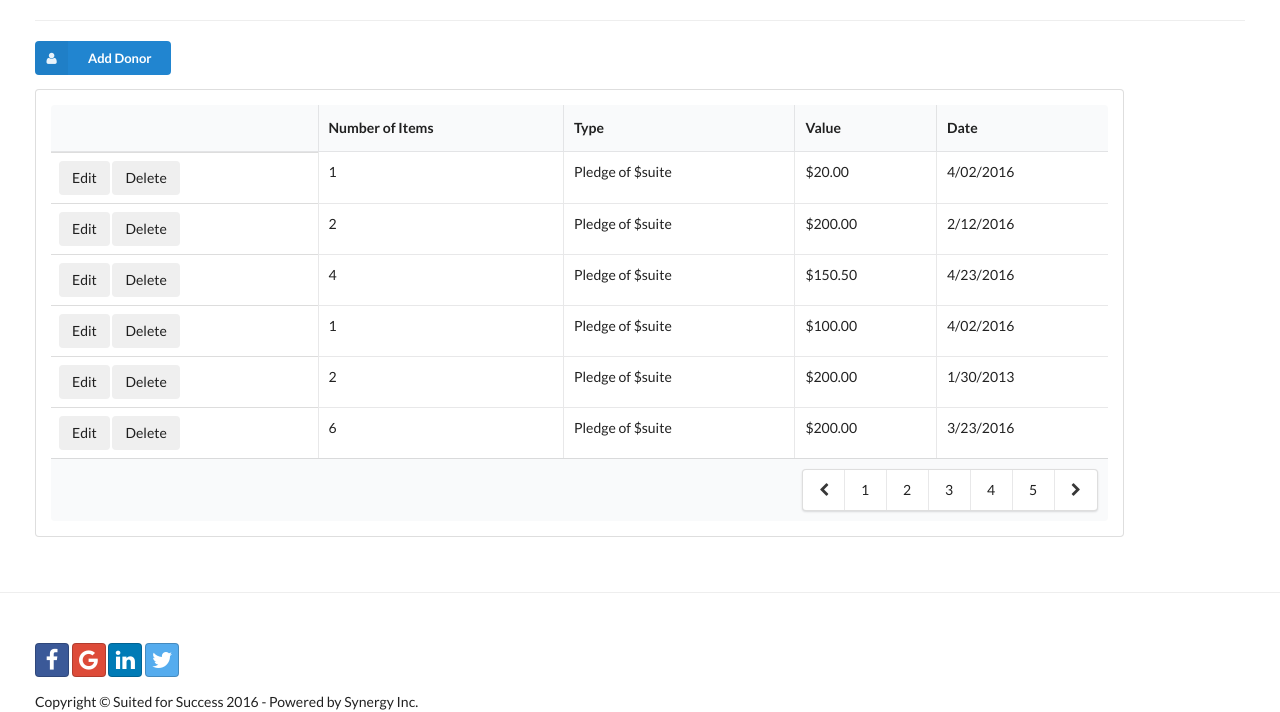
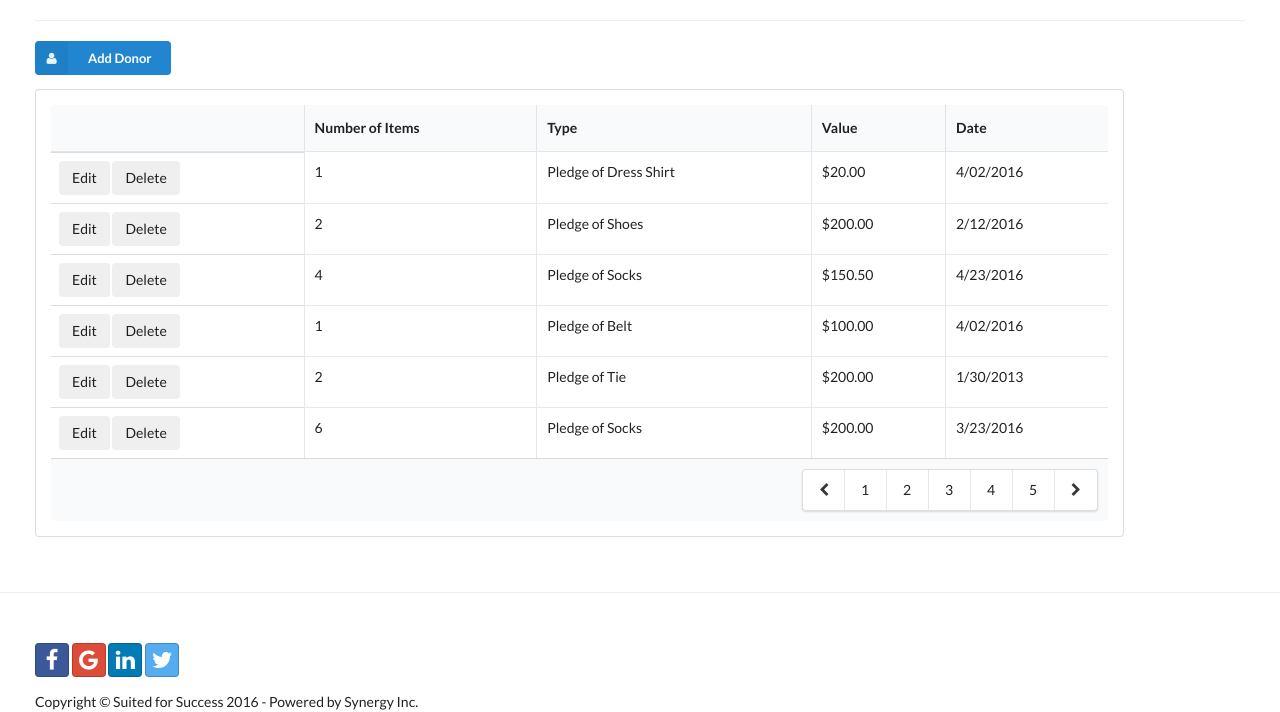
Before and after one commit to hickad/CapstonePrototype, a PHP site: page /donors.php in a window 1280 px wide. Shown: the part 112-824 px from the top of the page. Run offline with PHP 8.4, Linux system fonts and the light colour scheme.

Commit message:
clothing dropdown
Changed the donation items from a monetary value to a dropdown with
clothing options.

```diff
--- a/donors.php
+++ b/donors.php
@@ -114,11 +114,15 @@
           </th>
         </tr>
         <tr>
-          <td>Type:</td>
+          <td>Item:</td>
           <td>
-          <div class="ui input">
-            <input id="uxTypeInput"  type="text">
-           </div>
+			<select  class="ui dropdown" id="uxTypeInput">
+			</select>
+
+
+
+
+
           </td>
           <th>
             <div id="uxTypeTxt"></div>
@@ -173,18 +177,21 @@
  //
  // INITIAL CONDITION
  //
-var dt = [{numberItems:1, type:"suite",totalValue:20,date:"4/02/2016"},
-		  {numberItems:2, type:"suite",totalValue:200,date:"2/12/2016"},
-		  {numberItems:4, type:"suite",totalValue:150.50,date:"4/23/2016"},
-		  {numberItems:1, type:"suite",totalValue:100,date:"4/02/2016"},
-		  {numberItems:2, type:"suite",totalValue:200,date:"1/30/2013"},
-		  {numberItems:6, type:"suite",totalValue:200,date:"3/23/2016"}];
+var dt = [{numberItems:1, type:0,totalValue:20,date:"4/02/2016"},
+		  {numberItems:2, type:3,totalValue:200,date:"2/12/2016"},
+		  {numberItems:4, type:5,totalValue:150.50,date:"4/23/2016"},
+		  {numberItems:1, type:4,totalValue:100,date:"4/02/2016"},
+		  {numberItems:2, type:2,totalValue:200,date:"1/30/2013"},
+		  {numberItems:6, type:5,totalValue:200,date:"3/23/2016"}];
 
+var typeOptions = ["Dress Shirt","Pants","Tie","Shoes","Belt","Socks","Blazers & Sport Coats"];
 
   dataBind(dt);
   $('#uxFormView').hide();
   $('#uxTableView').show();
 
+
+createDropDown('uxTypeInput', typeOptions)
 
 // PROPERTIES ------------------------------------
 // The id of the edit button selected in the table.
@@ -203,16 +210,16 @@ $("#uxSubmitBtn").click(function()
   	try
     {
       var memberValue = $.trim($("#uxNumberOfItemsInput").val());
-      var pledgeValue = $.trim($("#uxTypeInput").val());
+      var pledgeValue = $("#uxTypeInput option:selected").text();
       var dateValue = $.trim($("#uxValueInput").val());
       var amountValue = $.trim($("#uxDateInput").val());
 
       clearErrors();
 
-      if( memberValue.length <= 0 ){ $("#uxNumberOfItemsTxt").text("Please enter a member name."); return };
-      if( pledgeValue.length <= 0 ){ $("#uxTypeTxt").text("Please enter a pledge amount."); return };
-      if( dateValue.length <= 0 ){ $("#uxValueTxt").text("Please enter a donation date."); return };
-      if( amountValue.length <= 0 ){ $("#uxDateTxt").text("Please enter a donation amount."); return };
+      if( memberValue.length <= 0 ){ $("#uxNumberOfItemsTxt").text("Please enter the number of items."); return };
+      if( pledgeValue.length <= 0 ){ $("#uxTypeTxt").text("Please enter a pledge item."); return };
+      if( dateValue.length <= 0 ){ $("#uxValueTxt").text("Please enter a donation amount."); return };
+      if( amountValue.length <= 0 ){ $("#uxDateTxt").text("Please enter a donation date."); return };
 
 
       if( editMode )
@@ -300,11 +307,20 @@ function editButtons(id)
          row += "<button id='uxEditBtn'class='btn btn-secondary' role='button' onclick='javascript:removeDonorRow("+id+");'>Delete</button>"
          row += "</th>"
          row += "<td>"+ numberItems +"</td>"
-         row += "<td>Pledge of $"+ type +"</td>"
+         row += "<td>Pledge of "+ typeOptions[type] +"</td>"
          row += "<td>"+ toDollarAmount(totalValue) +"</td>"
          row += "<td>"+ date +"</td></tr>";
 
      $('#donationTable tbody').append(row);
+ }
+
+
+ function createDropDown(id, items)
+ {
+	 for(var i=0; i<items.length; i++)
+	 {
+		$("#"+id).append("<option value='"+i+"'>" + items[i] + "</option>");
+	 }
  }
 
 
@@ -338,7 +354,7 @@ function editButtons(id)
  function clear()
  {
     $("#uxNumberOfItemsInput").val("");
-    $("#uxTypeInput").val("");
+	$("#uxTypeInput").val(0);
     $("#uxValueInput").val("");
     $("#uxDateInput").val("");
  }
```
